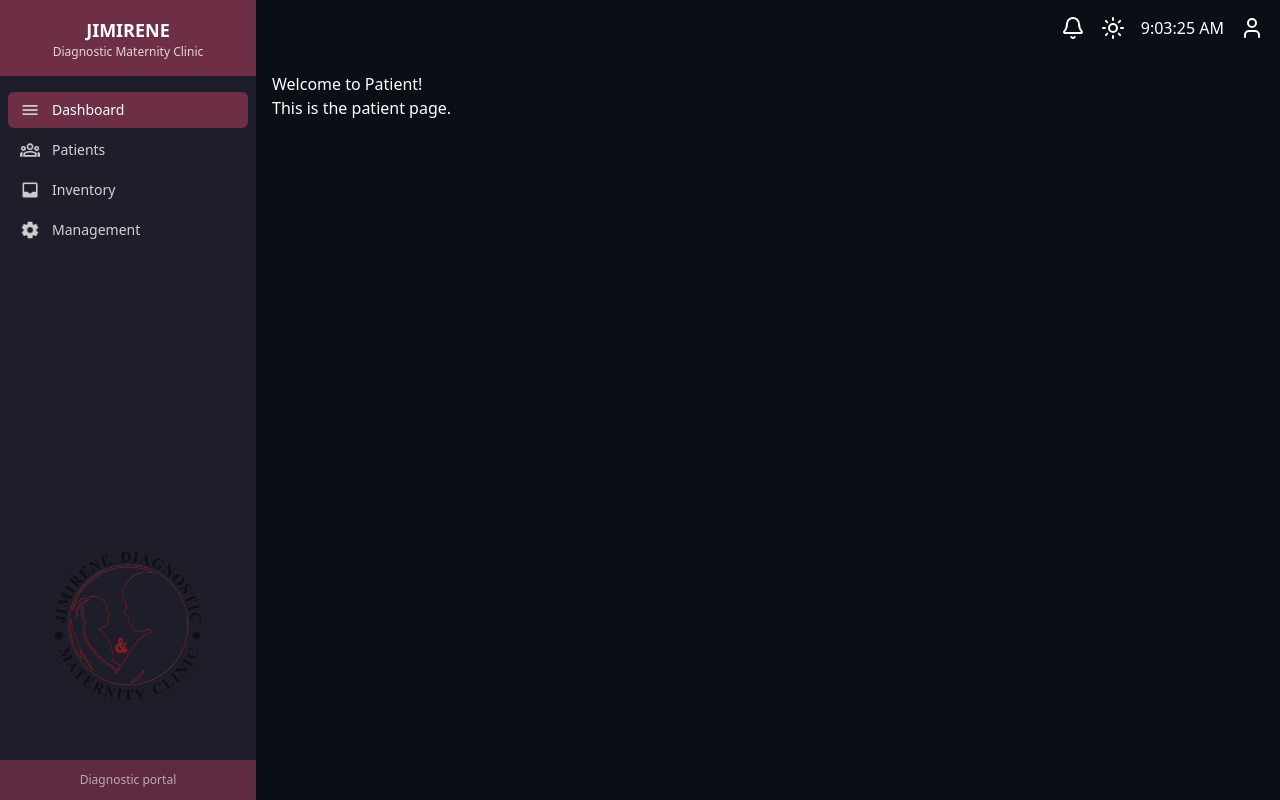
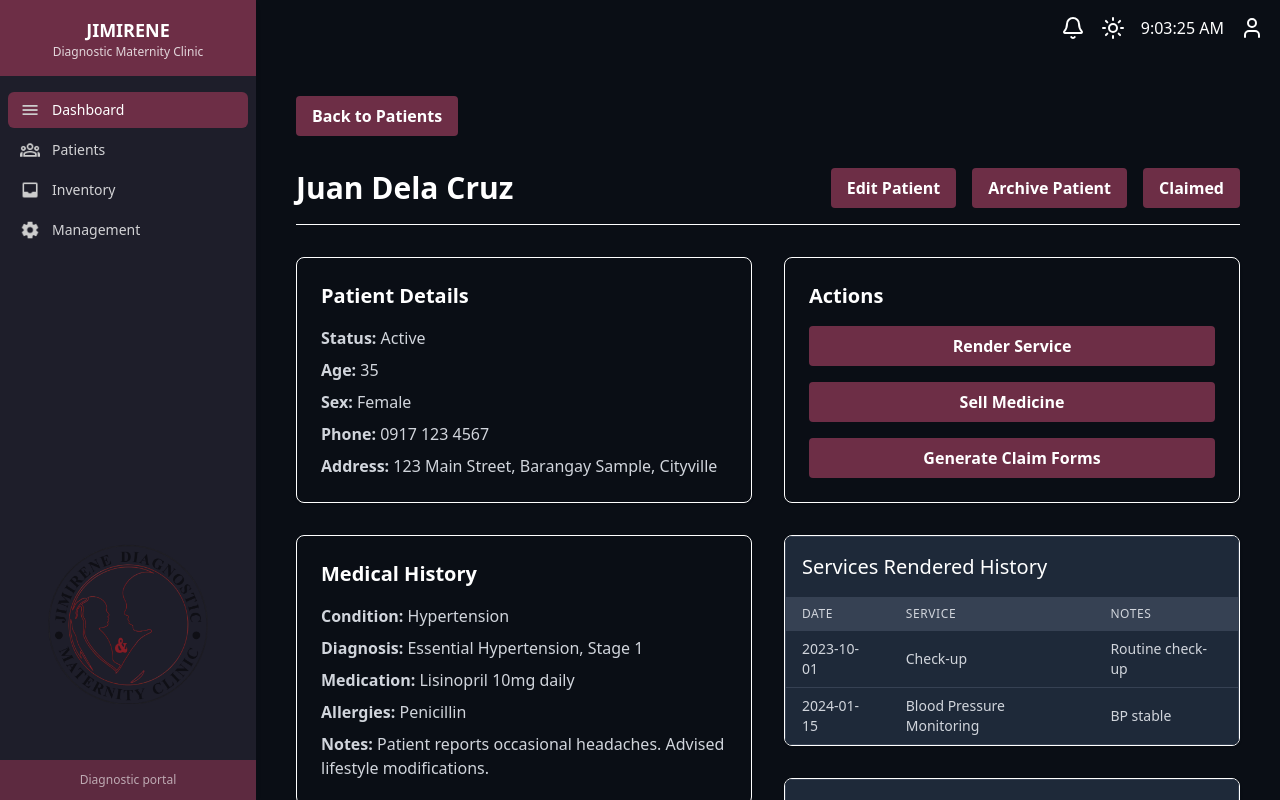
Before and after one commit to Genrei123/clinic-application, a React (Vite) app in the folder frontend/: page /patients/1 in a window 1280 px wide. Built offline with nearby package versions, Linux system fonts and the light colour scheme.

Commit message:
Added redirection links

```diff
--- a/frontend/src/App.tsx
+++ b/frontend/src/App.tsx
@@ -9,6 +9,7 @@ import { DashboardLayout } from "./layout/DashboardLayout";
 import { Management } from "./pages/Management/Management";
 import { Patients } from "./pages/Patients/Patients";
 import { Patient } from "./pages/Patients/Patient";
+
 function App() {
   return (
     <>
--- a/frontend/src/components/Table.tsx
+++ b/frontend/src/components/Table.tsx
@@ -1,37 +1,32 @@
 import React from 'react';
+import { useNavigate } from 'react-router-dom';
+import { Button } from './Button';
 
-// Define prop types for the Table component
 interface TableProps<T> {
   title: string;
-  // Define columns with header text and a render function to display data for that column
   columns: {
-    key: string; // Unique key for the column (good practice for mapping headers)
-    header: string; // Text to display in the table header
-    render: (item: T) => React.ReactNode; // Function to render the cell content for each data item
-    headerClassName?: string; // Optional class for the th
-    cellClassName?: string; // Optional class for the td
+    key: string;
+    header: string;
+    render: (item: T) => React.ReactNode;
+    headerClassName?: string;
+    cellClassName?: string;
+    navigation?: (item: T) => string;
   }[];
-  data: T[]; // Array of data objects
-  // Add a key prop suggestion if mapping over items in tbody, though index is used below for simplicity
+  data: T[];
 }
 
-// Generic component using type T for data items
 export function Table<T>({ title, columns, data }: TableProps<T>) {
+  const navigate = useNavigate();
+
   return (
-    // This outer div and its classes (`overflow-x-auto`, border, shadow, bg) were in your dashboard
     <div className="overflow-x-auto rounded border border-gray-700 shadow-sm bg-gray-800">
-      {/* Table Title */}
       <h2 className="text-xl p-4 text-white border-b border-gray-700">{title}</h2>
-
-      {/* Table Element */}
       <table className="min-w-full text-white">
-        {/* Table Header */}
         <thead>
           <tr className="bg-gray-700">
-            {columns.map((column, index) => (
-              // Render table headers based on the 'columns' prop
+            {columns.map((column) => (
               <th
-                key={column.key || index} // Use key from column or index as fallback
+                key={column.key}
                 className={`px-4 py-2 text-left text-xs font-medium text-gray-300 uppercase tracking-wider ${column.headerClassName || ''}`}
               >
                 {column.header}
@@ -39,28 +34,33 @@ export function Table<T>({ title, columns, data }: TableProps<T>) {
             ))}
           </tr>
         </thead>
-        {/* Table Body */}
         <tbody>
-          {/* Render table rows based on the 'data' prop */}
-          {/* Use a unique identifier from your data items if available, otherwise index */}
           {data.length > 0 ? (
             data.map((item, rowIndex) => (
-                <tr key={rowIndex}> {/* Using index as key - replace with item.id if available */}
-                  {/* Render table cells for each column using the render function */}
-                  {columns.map((column, colIndex) => (
+              <tr key={rowIndex}>
+                {columns.map((column) => (
                   <td
-                      key={column.key || colIndex} // Use column key or index
+                    key={column.key}
                     className={`border-t border-gray-700 px-4 py-2 text-sm text-gray-300 ${column.cellClassName || ''}`}
                   >
-                      {column.render(item)} {/* Call the render function for the cell content */}
+                    {column.navigation ? (
+                      <Button
+                        label="View"
+                        onClick={() => navigate(column.navigation!(item))}
+                      />
+                    ) : (
+                      column.render(item)
+                    )}
                   </td>
                 ))}
               </tr>
             ))
           ) : (
-            // Optional: Show a message if there's no data
             <tr>
-                <td colSpan={columns.length} className="border-t border-gray-700 px-4 py-4 text-sm text-gray-400 text-center">
+              <td
+                colSpan={columns.length}
+                className="border-t border-gray-700 px-4 py-4 text-sm text-gray-400 text-center"
+              >
                 No data available.
               </td>
             </tr>
--- a/frontend/src/pages/Dashboard/Dashboard.tsx
+++ b/frontend/src/pages/Dashboard/Dashboard.tsx
@@ -3,6 +3,7 @@ import { Card } from '../../components/Card';
 import { PatientModal } from './modals/PatientModal';
 // Import the new Table component
 import { Table } from '../../components/Table';
+import { useNavigate } from 'react-router-dom';
 
 
 const Dashboard: React.FC = () => {
@@ -66,9 +67,27 @@ const Dashboard: React.FC = () => {
     ];
 
     const recentPatientsColumns = [
-        { key: 'date', header: 'Date', render: (item: typeof recentPatientsData[0]) => item.date },
-        { key: 'income', header: 'Daily Income', render: (item: typeof recentPatientsData[0]) => `$${item.income}` },
-        { key: 'patients', header: 'Daily Patients', render: (item: typeof recentPatientsData[0]) => item.patients },
+        {
+            key: 'date',
+            header: 'Date',
+            render: (item: typeof recentPatientsData[0]) => item.date,
+        },
+        {
+            key: 'income',
+            header: 'Daily Income',
+            render: (item: typeof recentPatientsData[0]) => `$${item.income}`,
+        },
+        {
+            key: 'patients',
+            header: 'Daily Patients',
+            render: (item: typeof recentPatientsData[0]) => item.patients,
+        },
+        {
+            key: 'action',
+            header: 'Action',
+            render: () => null, // No default rendering
+            navigation: (item: typeof recentPatientsData[0]) => `/patients/1`, // Assuming item has an 'id'
+        },
     ];
 
     // Define data and columns for the Stock Alerts Table
@@ -82,6 +101,7 @@ const Dashboard: React.FC = () => {
     const stockAlertsColumns = [
         { key: 'item', header: 'Stock Item', render: (item: typeof stockAlertsData[0]) => item.item },
         { key: 'status', header: 'Status', render: (item: typeof stockAlertsData[0]) => item.status },
+        { key: 'view', header: 'Action', render: () => null, navigation: (item: typeof stockAlertsData[0]) => `/inventory/${item.item}` },
     ];
 
 
--- a/frontend/src/pages/Inventory/Inventory.tsx
+++ b/frontend/src/pages/Inventory/Inventory.tsx
@@ -44,7 +44,6 @@ const Inventory: React.FC = () => {
         <>
 
             <div >
-                <h1>Welcome to Inventory!</h1>
                 <div className="flex space-x-4">
                     <Input
                         type="text"
@@ -53,7 +52,7 @@ const Inventory: React.FC = () => {
                     />
 
                     <Button
-                        label="Add Inventory"
+                        label="Add Item"
                         onClick={() => console.log("Add Inventory Clicked")}
                     // className="bg-[#6D2E46] hover:opacity-90 text-white font-bold py-2 px-4 rounded transition-opacity"
                     />
--- a/frontend/src/pages/Patients/Patient.tsx
+++ b/frontend/src/pages/Patients/Patient.tsx
@@ -1,8 +1,174 @@
+import React from 'react';
+import { Button } from "../../components/Button";
+import { Table } from "../../components/Table"; // Assuming this path is correct
+import { useNavigate } from 'react-router-dom';
+
+// --- Mock Patient Data ---
+const mockPatient = {
+  name: "Juan Dela Cruz",
+  status: "Active",
+  age: 35,
+  sex: "Female",
+  phone: "0917 123 4567",
+  address: "123 Main Street, Barangay Sample, Cityville",
+  medicalHistory: {
+    condition: "Hypertension",
+    diagnosis: "Essential Hypertension, Stage 1",
+    medication: "Lisinopril 10mg daily",
+    allergies: "Penicillin",
+    notes: "Patient reports occasional headaches. Advised lifestyle modifications.",
+  },
+  pregnancyDetails: { // This section might be conditionally rendered based on sex or status
+    pregnancyStatus: "Meron", // Or "Pregnant", "Not Pregnant"
+    dueDate: "N/A",
+    gestationalAge: "N/A",
+    complications: "N/A",
+  },
+  servicesRendered: [
+    { id: 1, date: "2023-10-01", service: "Check-up", notes: "Routine check-up" },
+    { id: 2, date: "2024-01-15", service: "Blood Pressure Monitoring", notes: "BP stable" },
+     // Add more mock data as needed
+  ],
+  medicineSold: [
+    { id: 101, date: "2023-10-01", medicine: "Lisinopril", quantity: 30, price: 150.00 },
+    { id: 102, date: "2024-01-15", medicine: "Paracetamol", quantity: 10, price: 30.00 },
+     // Add more mock data as needed
+  ],
+};
+
+// --- Define Columns for Services Rendered Table ---
+// Data items are of type { id: number, date: string, service: string, notes: string }
+const servicesColumns = [
+    {
+        key: 'date',
+        header: 'Date',
+        render: (item: typeof mockPatient.servicesRendered[0]) => item.date,
+    },
+    {
+        key: 'service',
+        header: 'Service',
+        render: (item: typeof mockPatient.servicesRendered[0]) => item.service,
+    },
+    {
+        key: 'notes',
+        header: 'Notes',
+        render: (item: typeof mockPatient.servicesRendered[0]) => item.notes,
+    },
+];
+
+// --- Define Columns for Medicine Sold Table ---
+// Data items are of type { id: number, date: string, medicine: string, quantity: number, price: number }
+const medicineColumns = [
+    {
+        key: 'date',
+        header: 'Date',
+        render: (item: typeof mockPatient.medicineSold[0]) => item.date,
+    },
+    {
+        key: 'medicine',
+        header: 'Medicine',
+        render: (item: typeof mockPatient.medicineSold[0]) => item.medicine,
+    },
+    {
+        key: 'quantity',
+        header: 'Qty', // Shorter header for quantity
+        render: (item: typeof mockPatient.medicineSold[0]) => item.quantity,
+        cellClassName: 'text-center', // Optional: center align quantity
+    },
+     {
+        key: 'price',
+        header: 'Price',
+        // Format price as currency (e.g., ₱150.00)
+        render: (item: typeof mockPatient.medicineSold[0]) => `₱${item.price.toFixed(2)}`,
+        cellClassName: 'text-right', // Optional: right align price
+    },
+];
+
+
 export const Patient: React.FC = () => {
+    // In a real application, you would fetch patient data here
+    const patient = mockPatient; // Use the mock data
+
+    const navigate = useNavigate();
+
     return (
-        <>
-            <h1>Welcome to Patient!</h1>
-            <p>This is the patient page.</p>
-        </>
+        <div className="container mx-auto p-6 space-y-8">
+            <Button
+                label ="Back to Patients"
+                onClick={() => navigate("/patients")}
+                className="mb-4"
+            />
+            <div className="flex flex-col sm:flex-row sm:justify-between sm:items-center border-b pb-4">
+                <h1 className="text-3xl font-bold mb-4 sm:mb-0">{patient.name}</h1>
+                <div className="flex flex-col sm:flex-row space-y-2 sm:space-y-0 sm:space-x-4">
+                    <Button label="Edit Patient" onClick={() => alert("Edit Patient Info Clicked")} />
+                    <Button label="Archive Patient" onClick={() => alert("Archive Patient Clicked")} />
+                    <Button label="Claimed" onClick={() => alert("Patient has been claimed")} />
+                </div>
+            </div>
+
+            <div className="grid grid-cols-1 md:grid-cols-2 gap-8">
+                <div className="space-y-8">
+                    <div className="p-6 border rounded-lg shadow-sm">
+                        <h2 className="text-xl font-semibold mb-4">Patient Details</h2>
+                        <div className="space-y-2 text-gray-300">
+                            <p><strong>Status:</strong> {patient.status}</p>
+                            <p><strong>Age:</strong> {patient.age}</p>
+                            <p><strong>Sex:</strong> {patient.sex}</p>
+                            <p><strong>Phone:</strong> {patient.phone}</p>
+                            <p><strong>Address:</strong> {patient.address}</p>
+                        </div>
+                    </div>
+
+                    <div className="p-6 border rounded-lg shadow-sm">
+                        <h2 className="text-xl font-semibold mb-4">Medical History</h2>
+                        <div className="space-y-2 text-gray-300">
+                            <p><strong>Condition:</strong> {patient.medicalHistory.condition}</p>
+                            <p><strong>Diagnosis:</strong> {patient.medicalHistory.diagnosis}</p>
+                            <p><strong>Medication:</strong> {patient.medicalHistory.medication}</p>
+                            <p><strong>Allergies:</strong> {patient.medicalHistory.allergies}</p>
+                            <p><strong>Notes:</strong> {patient.medicalHistory.notes}</p>
+                        </div>
+                    </div>
+
+                    {patient.sex === 'Female' && patient.pregnancyDetails.pregnancyStatus !== 'N/A' && (
+                         <div className="p-6 border rounded-lg shadow-sm">
+                            <h2 className="text-xl font-semibold mb-4">Pregnancy Details</h2>
+                            <div className="space-y-2 text-gray-300"> {/* inherit text color */}
+                                <p><strong>Pregnancy Status:</strong> {patient.pregnancyDetails.pregnancyStatus}</p>
+                                <p><strong>Due Date:</strong> {patient.pregnancyDetails.dueDate}</p>
+                                <p><strong>Gestational Age:</strong> {patient.pregnancyDetails.gestationalAge}</p>
+                                <p><strong>Complications:</strong> {patient.pregnancyDetails.complications}</p>
+                            </div>
+                        </div>
+                    )}
+                </div>
+
+                <div className="space-y-8">
+                     <div className="p-6 border rounded-lg shadow-sm flex flex-col space-y-4">
+                         <h2 className="text-xl font-semibold mb-4">Actions</h2>
+                         <Button label="Render Service" onClick={() => alert("Render Service Clicked")} />
+                         <Button label="Sell Medicine" onClick={() => alert("Sell Medicine Clicked")} />
+                         <Button label="Generate Claim Forms" onClick={() => alert("Generate Claim Forms")} />
+                     </div>
+
+                    <div className="p-0 border rounded-lg shadow-sm overflow-hidden">
+                        <Table
+                            title="Services Rendered History"
+                            columns={servicesColumns}
+                            data={patient.servicesRendered}
+                        />
+                    </div>
+
+                     <div className="p-0 border rounded-lg shadow-sm overflow-hidden">
+                        <Table
+                            title="Medicine Sold History"
+                            columns={medicineColumns}
+                            data={patient.medicineSold}
+                        />
+                    </div>
+                </div>
+            </div>
+        </div>
     );
 }
--- a/frontend/src/pages/Patients/Patients.tsx
+++ b/frontend/src/pages/Patients/Patients.tsx
@@ -13,14 +13,14 @@ export const Patients: React.FC = () => {
 
   const PatientsColumns = [
     { key: 'date', header: 'Date', render: (item: typeof PatientsData[0]) => item.date },
-        { key: 'income', header: 'Income', render: (item: typeof PatientsData[0]) => item.date },
-        { key: 'patient', header: 'Patient', render: (item: typeof PatientsData[0]) => item.date },
+    { key: 'income', header: 'Income', render: (item: typeof PatientsData[0]) => item.income }, // Corrected to render income
+    { key: 'patients', header: 'Patients', render: (item: typeof PatientsData[0]) => item.patients }, // Corrected to render patients
+    { key: 'view', header: 'View', render: () => null, navigation: (item: typeof PatientsData[0]) => `/patients/${item.date}` }, // Assuming item has a 'date' as ID
   ];
 
   return (
     <>
       <div className="flex space-x-4">
-                <div className="flex flex-col sm:flex-row items-start sm:items-center space-y-2 sm:space-y-0 sm:space-x-4">
           <Input
             type="text"
             placeholder="Search for patients..."
@@ -28,23 +28,18 @@ export const Patients: React.FC = () => {
           />
           <Button
             label="Add Patient"
-
             onClick={() => console.log("Add Patient Clicked")}
             // className="bg-[#6D2E46] hover:opacity-90 text-white font-bold py-2 px-4 rounded transition-opacity"
           />
       </div>
-                <h1>Patient Records</h1>
-            </div>
 
-            <div>
+      <div className="mt-4">
         <Table
           title="Patients"
           columns={PatientsColumns}
           data={PatientsData} // Pass the defined data array
         />
       </div>
-
-
     </>
   );
 }
```
Lines whose indentation alone changed are shown as unchanged.
